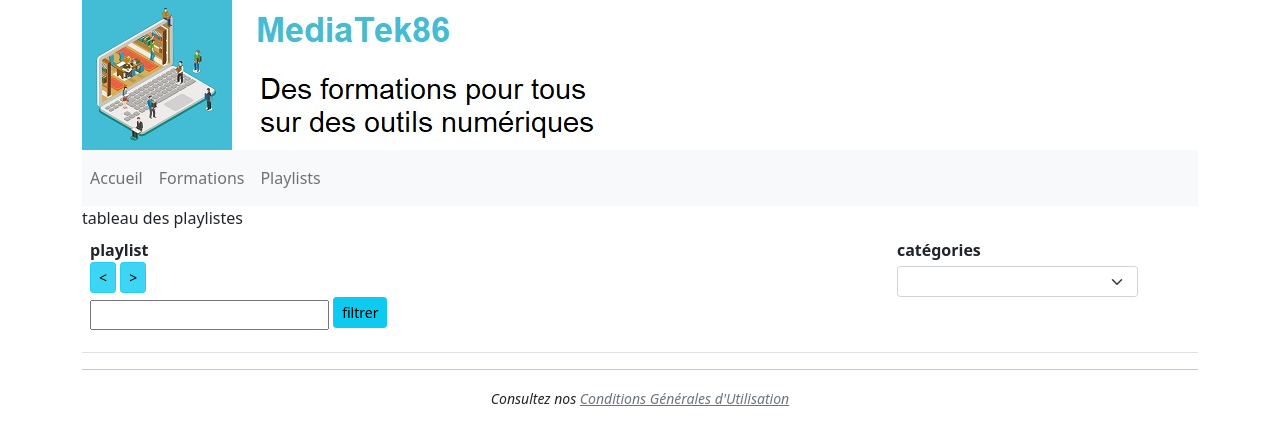
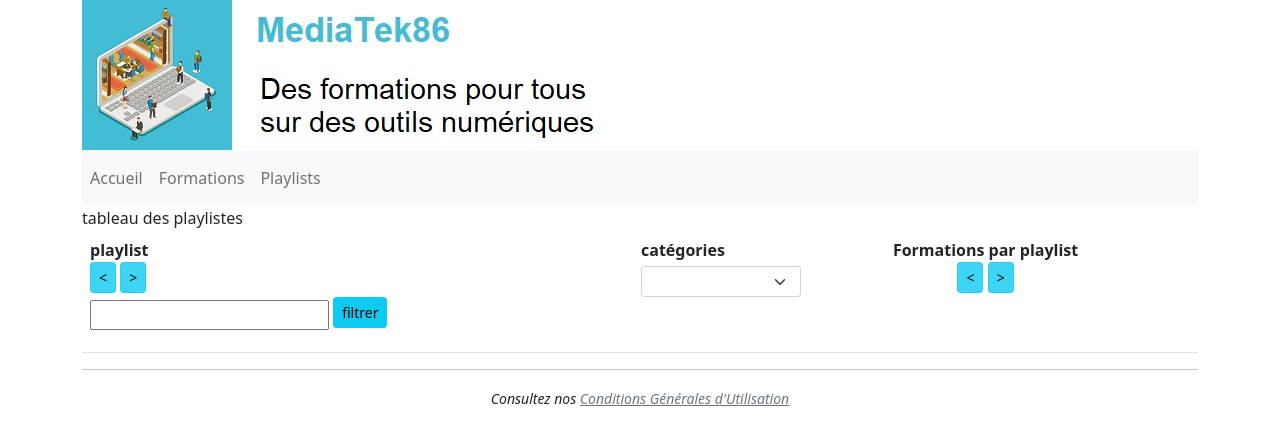
Before and after one commit to Drlouiza/mediatekformation, a Symfony app: template templates/pages/playlists.html.twig in a window 1280 px wide. Shown: the top 445 px of the page. Run offline with Twig, Linux system fonts and the light colour scheme; the template is opened without the code that fills it, so the values that code supplies are empty; some libraries are stand-ins or nearby versions.

Commit message:
🌟 Mission 1 Tâche 2 : Ajout fonctionnalité 2. Fixes #2

```diff
--- a/templates/pages/playlist.html.twig
+++ b/templates/pages/playlist.html.twig
@@ -9,6 +9,8 @@
                 {% for playlist in playlistcategories %}
                     {{ playlist.name }}&nbsp;
                 {% endfor %}
+            <br /><br />
+            <strong> {{playlist.formations|length}} {{ (playlist.formations|length) > 1 ? 'formations' : 'formation' }} </strong>
             <br /><br />
             <strong>description :</strong><br />
                 {{ playlist.description|nl2br }}
--- a/templates/pages/playlists.html.twig
+++ b/templates/pages/playlists.html.twig
@@ -34,6 +34,11 @@
                     </form>
                 </th>
                 <th class="text-center align-top" scope="col">
+                    Formations par playlist<br />
+                    <a href="{{ path('playlists.sort', {champ:'nombre', ordre:'ASC'}) }}" class="btn btn-info btn-sm active" role="button" aria-pressed="true"><</a>
+                    <a href="{{ path('playlists.sort', {champ:'nombre', ordre:'DESC'}) }}" class="btn btn-info btn-sm active" role="button" aria-pressed="true">></a>
+                </th>
+                <th class="text-center align-top" scope="col">
                     &nbsp;
                 </th>
             </tr>
@@ -57,6 +62,10 @@
                             {% endif %}
                         </td>
                         <td class="text-center">
+                            {{playlists[k].formations|length}}
+                            {{ (playlists[k].formations|length) > 1 ? 'formations' : 'formation' }}
+                        </td>
+                        <td class="text-center">
                             <a href="{{ path('playlists.showone', {id:playlists[k].id}) }}" class="btn btn-secondary">Voir détail</a>
                         </td>
                     </tr>
```
Also changed, not shown: src/Controller/FormationsController.php (+4 -4 lines), src/Controller/PlaylistsController.php (+7 -4 lines), src/Repository/PlaylistRepository.php (+15 -0 lines).
